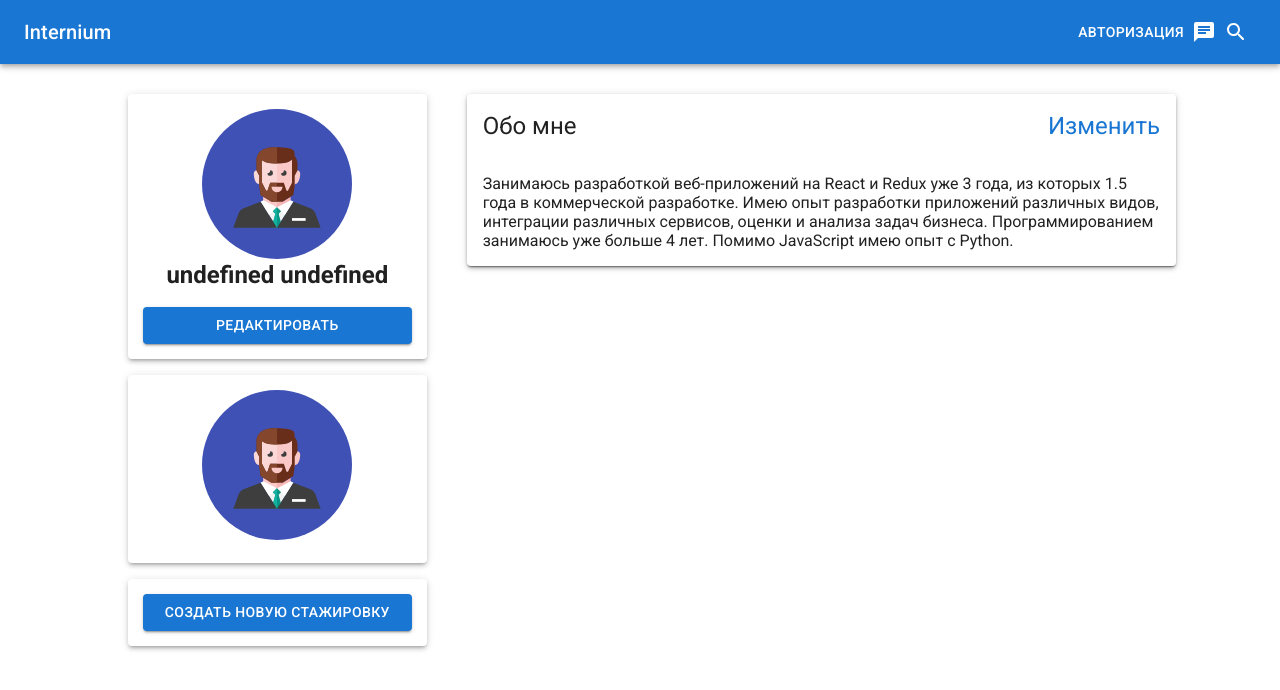
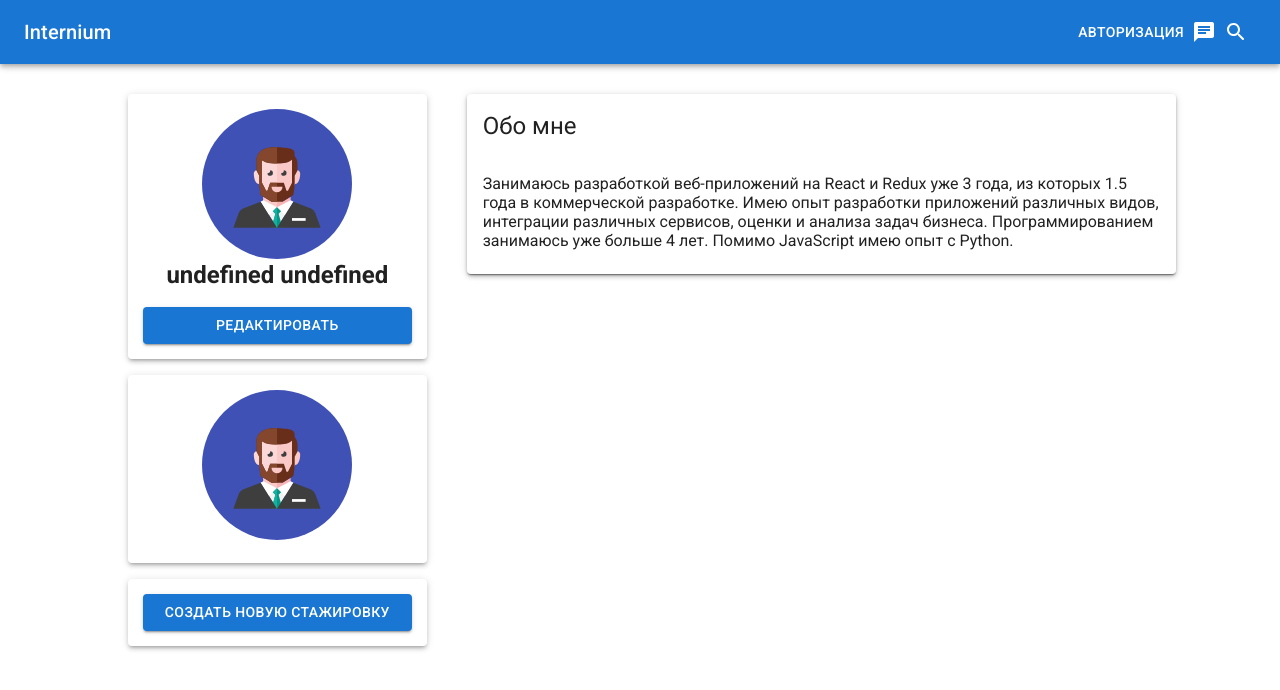
Before and after one commit to senketsukamui/internium-react, a React (Vite) app: page /company-user/profile/1 in a window 1280 px wide. Shown: the top 690 px of the page. Built offline with nearby package versions, Linux system fonts and the light colour scheme.

Commit message:
Fix company user profile styles

```diff
--- a/src/pages/Profile/CompanyUserProfile/CompanyUserProfile.tsx
+++ b/src/pages/Profile/CompanyUserProfile/CompanyUserProfile.tsx
@@ -135,18 +135,6 @@ const CompanyUserProfile = () => {
                     Программированием занимаюсь уже больше 4 лет. Помимо
                     JavaScript имею опыт с Python.
                   </CardContent>
-                  <CardActions
-                    sx={{
-                      position: "absolute",
-                      top: "16px",
-                      right: "16px",
-                      padding: 0,
-                    }}
-                  >
-                    <Link underline="hover" variant="h5">
-                      Изменить
-                    </Link>
-                  </CardActions>
                 </Card>
               </Paper>
             </Stack>
```
